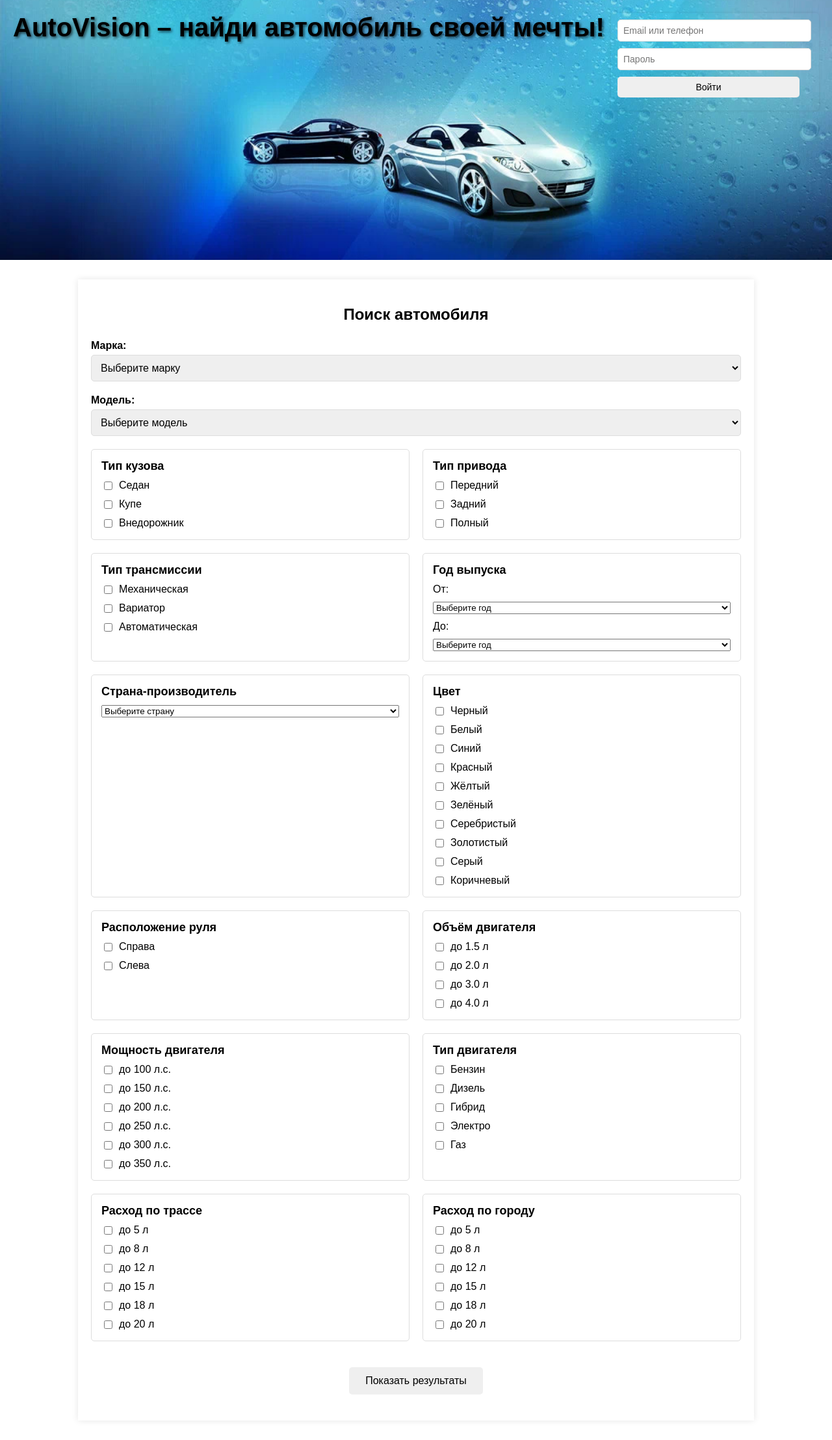
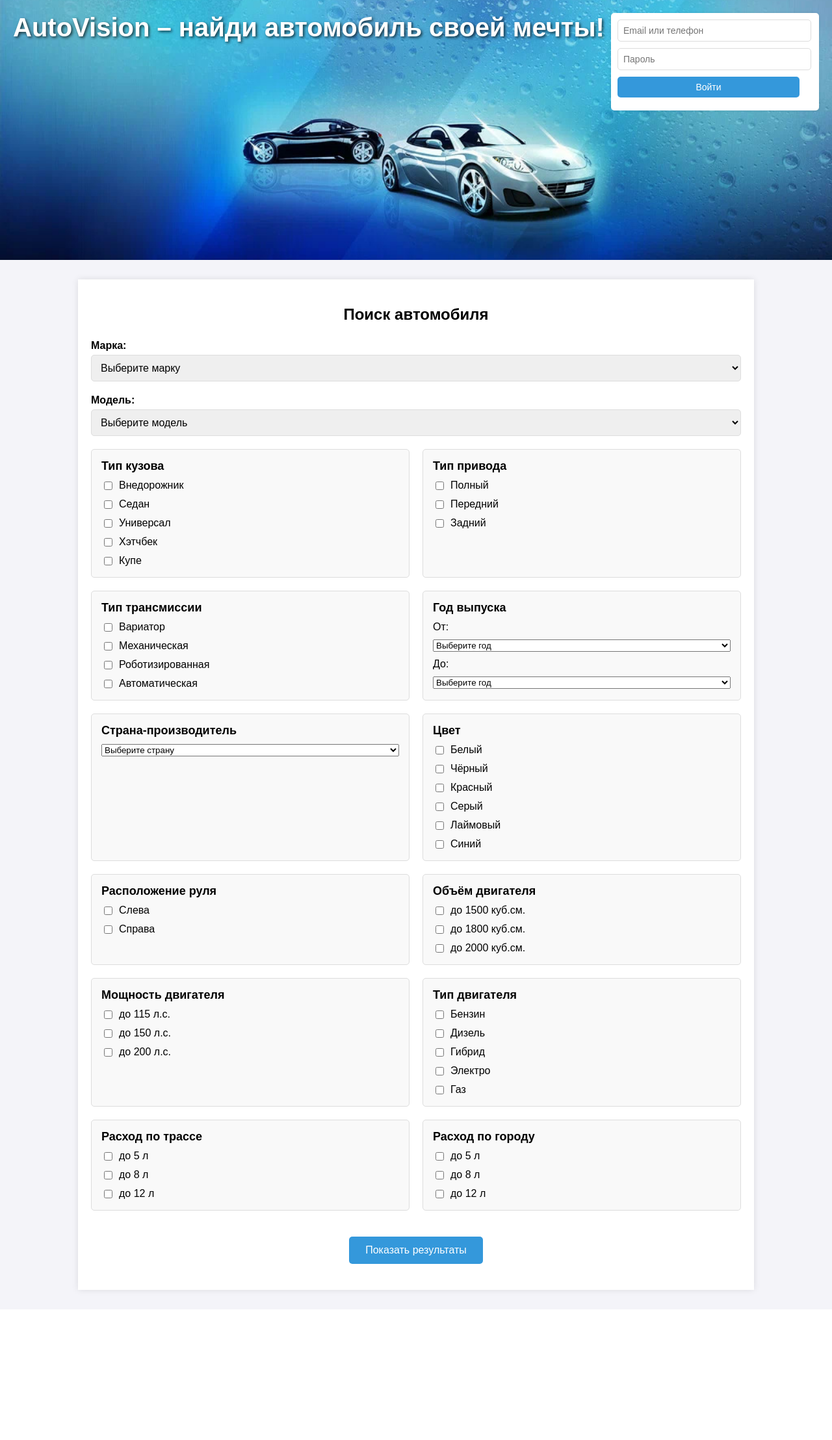
Before and after one commit to VanoMajukin/backend_auto, a Flask app: page / in a window 1280 px wide. Shown: the whole page at 65% size. After the commit the page ends 1992 px from the top, so only its background shows below. Run offline with Flask 3, Linux system fonts and the light colour scheme; some libraries are stand-ins or nearby versions.

Commit message:
update index.html (#5)
* update labels and options

* update index.html

```diff
--- a/templates/index.html
+++ b/templates/index.html
@@ -10,7 +10,7 @@
             font-family: Arial, sans-serif;
             margin: 0;
             padding: 0;
-            background-colorcar: #f4f4f9;
+            background-color: #f4f4f9;
         }
         header {
             background-image: url('/static/background_main.jpg'); /* Укажите путь к вашему изображению */
@@ -26,12 +26,12 @@
         }
         header h1 {
             font-size: 40px; /* Увеличенный размер текста */
-            colorcar: white;
+            color: white;
             margin: 0;
             text-shadow: 2px 2px 4px rgba(0, 0, 0, 0.7); /* Добавлен легкий тень для лучшей читаемости */
         }
         .auth-box {
-            background-colorcar: white;
+            background-color: white;
             padding: 10px;
             border-radius: 5px;
             box-shadow: 0 0 5px rgba(0, 0, 0, 0.1);
@@ -49,13 +49,13 @@
             border-radius: 5px;
         }
         .auth-box button {
-            background-colorcar: #3498db;
-            colorcar: white;
+            background-color: #3498db;
+            color: white;
             border: none;
             cursor: pointer;
         }
         .auth-box button:hover {
-            background-colorcar: #2980b9;
+            background-color: #2980b9;
         }
         .container {
             max-width: 1000px; /* Уменьшена ширина формы */
@@ -91,7 +91,7 @@
             margin-top: 20px;
         }
         .filter-group {
-            background-colorcar: #f9f9f9;
+            background-color: #f9f9f9;
             padding: 15px;
             border-radius: 5px;
             border: 1px solid #ddd; /* Добавлена рамка */
@@ -116,8 +116,8 @@
             margin-right: 10px;
         }
         .form-group button {
-            background-colorcar: #3498db;
-            colorcar: white;
+            background-color: #3498db;
+            color: white;
             padding: 12px 25px; /* Увеличен размер кнопки */
             border: none;
             border-radius: 5px;
@@ -140,20 +140,20 @@
     <script>
         // Модели автомобилей, привязанные к марке
         const carModels = {
-            Toyota: ["Corolla", "Camry", "RAV4"],
-            BMW: ["X5", "3 Series", "5 Series"],
-            Audi: ["A4", "A6", "Q7"]
+            Toyota: ["Corolla", "RAV4"],
+            Lada: ["Vesta", "Xray"],
+            Jetour: ["X50", "Dashing"]
         };
 
         document.addEventListener("DOMContentLoaded", () => {
-            const carBrandSelect = document.getElementById("brandname");
-            const carModelSelect = document.getElementById("modelname");
+            const carBrandSelect = document.getElementById("car-brand");
+            const carModelSelect = document.getElementById("car-model");
 
             carBrandSelect.addEventListener("change", () => {
                 const selectedBrand = carBrandSelect.value;
 
                 // Очистка списка моделей
-                carModelSelect.innerHTML = '<option value="">Выберите модель</option>';
+                carModelSelect.innerHTML = '<option value="" disabled selected hidden>Выберите модель</option>';
 
                 // Заполнение списка моделей для выбранной марки
                 if (carModels[selectedBrand]) {
@@ -204,25 +204,28 @@
                 <div class="filter-group">
                     <h3>Тип кузова</h3>
                     <div class="filter-options">
-                        <label><input type="checkbox" name="bodytype" value="Sedan"> Седан</label>
-                        <label><input type="checkbox" name="bodytype" value="Coupe"> Купе</label>
-                        <label><input type="checkbox" name="bodytype" value="SUV"> Внедорожник</label>
+                        <label><input type="checkbox" name="bodytype" value="Внедорожник"> Внедорожник</label>
+                        <label><input type="checkbox" name="bodytype" value="Седан"> Седан</label>
+                        <label><input type="checkbox" name="bodytype" value="Универсал"> Универсал</label>
+                        <label><input type="checkbox" name="bodytype" value="Хэтчбек"> Хэтчбек</label>
+                        <label><input type="checkbox" name="bodytype" value="Купе"> Купе</label>
                     </div>
                 </div>
                 <div class="filter-group">
                     <h3>Тип привода</h3>
                     <div class="filter-options">
-                        <label><input type="checkbox" name="typedrive" value="Front"> Передний</label>
-                        <label><input type="checkbox" name="typedrive" value="Rear"> Задний</label>
-                        <label><input type="checkbox" name="typedrive" value="All"> Полный</label>
+                        <label><input type="checkbox" name="typedrive" value="Полный"> Полный</label>
+                        <label><input type="checkbox" name="typedrive" value="Передний"> Передний</label>
+                        <label><input type="checkbox" name="typedrive" value="Задний"> Задний</label>
                     </div>
                 </div>
                 <div class="filter-group">
                     <h3>Тип трансмиссии</h3>
                     <div class="filter-options">
-                        <label><input type="checkbox" name="transmissiontype" value="Manual"> Механическая</label>
-                        <label><input type="checkbox" name="transmissiontype" value="CVT"> Вариатор</label>
-                        <label><input type="checkbox" name="transmissiontype" value="Automatic"> Автоматическая</label>
+                        <label><input type="checkbox" name="transmissiontype" value="Вариатор"> Вариатор</label>
+                        <label><input type="checkbox" name="transmissiontype" value="Механическая"> Механическая</label>
+                        <label><input type="checkbox" name="transmissiontype" value="Роботизированная"> Роботизированная</label>
+                        <label><input type="checkbox" name="transmissiontype" value="Автоматическая"> Автоматическая</label>
                     </div>
                 </div>
                 <div class="filter-group">
@@ -260,70 +261,56 @@
                     <h3>Страна-производитель</h3>
                     <div class="filter-options">
                         <select id="countryorigin">
-                            <option value="">Выберите страну</option>
-                            <option value="Japan">Япония</option>
-                            <option value="Germany">Германия</option>
-                            <option value="USA">США</option>
-                            <option value="China">Китай</option>
-                            <option value="South Korea">Южная Корея</option>
-                            <option value="Italy">Италия</option>
-                            <option value="France">Франция</option>
-                            <option value="UK">Великобритания</option>
-                            <option value="Spain">Испания</option>
-                            <option value="Other">Другая</option>
+                            <option value="" disabled selected hidden>Выберите страну</option>
+                            <option value="Япония">Япония</option>
+                            <option value="Россия">Россия</option>
+                            <option value="Китай">Китай</option>
+                            <option value="Другая">Другая</option>
                         </select>
                     </div>
                 </div>
                 <div class="filter-group">
                     <h3>Цвет</h3>
                     <div class="filter-options">
-                        <label><input type="checkbox" name="colorcar" value="Black"> Черный</label>
-                        <label><input type="checkbox" name="colorcar" value="White"> Белый</label>
-                        <label><input type="checkbox" name="colorcar" value="Blue"> Синий</label>
-                        <label><input type="checkbox" name="colorcar" value="Red"> Красный</label>
-                        <label><input type="checkbox" name="colorcar" value="Yellow"> Жёлтый</label>
-                        <label><input type="checkbox" name="colorcar" value="Green"> Зелёный</label>
-                        <label><input type="checkbox" name="colorcar" value="Silver"> Серебристый</label>
-                        <label><input type="checkbox" name="colorcar" value="Gold"> Золотистый</label>
-                        <label><input type="checkbox" name="colorcar" value="Gray"> Серый</label>
-                        <label><input type="checkbox" name="colorcar" value="Brown"> Коричневый</label>
+                        <label><input type="checkbox" name="colorcar" value="Белый"> Белый</label>
+                        <label><input type="checkbox" name="colorcar" value="Чёрный"> Чёрный</label>
+                        <label><input type="checkbox" name="colorcar" value="Красный"> Красный</label>
+                        <label><input type="checkbox" name="colorcar" value="Серый"> Серый</label>
+                        <label><input type="checkbox" name="colorcar" value="Лаймовый"> Лаймовый</label>
+                        <label><input type="checkbox" name="colorcar" value="Синий"> Синий</label>
                     </div>
                 </div>
                 <div class="filter-group">
                     <h3>Расположение руля</h3>
                     <div class="filter-options">
+                        <label><input type="checkbox" name="wheellocation" value="1"> Слева</label>
                         <label><input type="checkbox" name="wheellocation" value="0"> Справа</label>
-                        <label><input type="checkbox" name="wheellocation" value="1"> Слева</label>
                     </div>
                 </div>
                 <div class="filter-group">
                     <h3>Объём двигателя</h3>
                     <div class="filter-options">
-                        <label><input type="checkbox" name="enginecapacity" value="1.5"> до 1.5 л</label>
-                        <label><input type="checkbox" name="enginecapacity" value="2.0"> до 2.0 л</label>
-                        <label><input type="checkbox" name="enginecapacity" value="3.0"> до 3.0 л</label>
-                        <label><input type="checkbox" name="enginecapacity" value="4.0"> до 4.0 л</label>
+                        <label><input type="checkbox" name="enginecapacity" value="1.5"> до 1500 куб.см.</label>
+                        <label><input type="checkbox" name="enginecapacity" value="1.8"> до 1800 куб.см.</label>
+                        <label><input type="checkbox" name="enginecapacity" value="2.0"> до 2000 куб.см.</label>
                     </div>
                 </div>
                 <div class="filter-group">
                     <h3>Мощность двигателя</h3>
                     <div class="filter-options">
-                        <label><input type="checkbox" name="enginepower" value="100"> до 100 л.с.</label>
+                        <label><input type="checkbox" name="enginepower" value="115"> до 115 л.с.</label>
                         <label><input type="checkbox" name="enginepower" value="150"> до 150 л.с.</label>
                         <label><input type="checkbox" name="enginepower" value="200"> до 200 л.с.</label>
-                        <label><input type="checkbox" name="enginepower" value="250"> до 250 л.с.</label>
-                        <label><input type="checkbox" name="enginepower" value="300"> до 300 л.с.</label>
-                        <label><input type="checkbox" name="enginepower" value="350"> до 350 л.с.</label>
                     </div>
                 </div>
                 <div class="filter-group">
                     <h3>Тип двигателя</h3>
                     <div class="filter-options">
-                        <label><input type="checkbox" name="fueltype" value="Gasoline"> Бензин</label>
-                        <label><input type="checkbox" name="fueltype" value="Diesel"> Дизель</label>
-                        <label><input type="checkbox" name="fueltype" value="Hybrid"> Гибрид</label>
-                        <label><input type="checkbox" name="fueltype" value="Electric"> Электро</label>
-                        <label><input type="checkbox" name="fueltype" value="Gas"> Газ</label>
+                        <label><input type="checkbox" name="fueltype" value="Бензин"> Бензин</label>
+                        <label><input type="checkbox" name="fueltype" value="Дизель"> Дизель</label>
+                        <label><input type="checkbox" name="fueltype" value="Гибрид"> Гибрид</label>
+                        <label><input type="checkbox" name="fueltype" value="Электро"> Электро</label>
+                        <label><input type="checkbox" name="fueltype" value="Газ"> Газ</label>
                     </div>
                 </div>
                 <div class="filter-group">
@@ -332,9 +319,6 @@
                         <label><input type="checkbox" name="highway" value="5"> до 5 л</label>
                         <label><input type="checkbox" name="highway" value="8"> до 8 л</label>
                         <label><input type="checkbox" name="highway" value="12"> до 12 л</label>
-                        <label><input type="checkbox" name="highway" value="15"> до 15 л</label>
-                        <label><input type="checkbox" name="highway" value="18"> до 18 л</label>
-                        <label><input type="checkbox" name="highway" value="20"> до 20 л</label>
                     </div>
                 </div>
                 <div class="filter-group">
@@ -343,9 +327,6 @@
                         <label><input type="checkbox" name="city" value="5"> до 5 л</label>
                         <label><input type="checkbox" name="city" value="8"> до 8 л</label>
                         <label><input type="checkbox" name="city" value="12"> до 12 л</label>
-                        <label><input type="checkbox" name="city" value="15"> до 15 л</label>
-                        <label><input type="checkbox" name="city" value="18"> до 18 л</label>
-                        <label><input type="checkbox" name="city" value="20"> до 20 л</label>
                     </div>
                 </div>
             </div>
@@ -353,34 +334,75 @@
                 <button type="submit">Показать результаты</button>
             </div>
         </form>
+        <div id="results">
+            <!-- Здесь будут отображаться результаты -->
+        </div>
     </div>
 
     <script>
-        document.getElementById("submit").addEventListener("click", async () => {
-            const formData = new FormData(document.getElementById("container"));
-            const params = Object.fromEntries(formData.entries());
+        // Модели автомобилей, привязанные к марке
+        const carModels = {
+            Toyota: ["Corolla", "RAV4"],
+            Lada: ["Vesta", "Xray"],
+            Jetour: ["X50", "Dashing"]
+        };
 
-            const response = await fetch("/search", {
-                method: "POST",
-                headers: { "Content-Type": "application/json" },
-                body: JSON.stringify(params)
+        document.addEventListener("DOMContentLoaded", () => {
+            const carBrandSelect = document.getElementById("brandname");
+            const carModelSelect = document.getElementById("modelname");
+
+            carBrandSelect.addEventListener("change", () => {
+                const selectedBrand = carBrandSelect.value;
+
+                // Очистка списка моделей
+                carModelSelect.innerHTML = '<option value="" disabled selected hidden>Выберите модель</option>';
+
+                // Заполнение списка моделей для выбранной марки
+                if (carModels[selectedBrand]) {
+                    carModels[selectedBrand].forEach(model => {
+                        const option = document.createElement("option");
+                        option.value = model;
+                        option.textContent = model;
+                        carModelSelect.appendChild(option);
+                    });
+                }
             });
 
-            const results = await response.json();
-            const resultsList = document.getElementById("results-list");
-            resultsList.innerHTML = "";
+            // Отправка формы
+            document.getElementById("car-search-form").addEventListener("submit", (event) => {
+                event.preventDefault();
 
-            if (results.length > 0) {
-                results.forEach(car => {
-                    const listItem = document.createElement("li");
-                    listItem.textContent = `${car.brandname} ${car.modelname} - ${car.yearrelease}`;
-                    resultsList.appendChild(listItem);
-                });
-            } else {
-                resultsList.innerHTML = "<li>Ничего не найдено</li>";
-            }
+                const brand = carBrandSelect.value;
+                const model = carModelSelect.value;
+
+                fetch(`/api/cars?brand=${brand}&model=${model}`)
+                    .then(response => {
+                        if (!response.ok) {
+                            throw new Error("Ошибка сервера: " + response.statusText);
+                        }
+                        return response.json();
+                    })
+                    .then(data => {
+                        const resultsContainer = document.getElementById("results");
+                        resultsContainer.innerHTML = ""; // Очистка предыдущих результатов
+                        if (data.length === 0) {
+                            resultsContainer.innerHTML = "<p>Нет доступных автомобилей по заданным параметрам.</p>";
+                        } else {
+                            const list = document.createElement("ul");
+                            data.forEach(car => {
+                                const item = document.createElement("li");
+                                item.textContent = `${car.brand} ${car.model} (${car.year})`;
+                                list.appendChild(item);
+                            });
+                            resultsContainer.appendChild(list);
+                        }
+                    })
+                    .catch(error => {
+                        console.error("Ошибка:", error);
+                        document.getElementById("results").innerHTML = "<p>Произошла ошибка при загрузке данных.</p>";
+                    });
+            });
         });
     </script>
-
 </body>
 </html>
```
Also changed, not shown: other parts of templates/index.html (+21 -23 lines).
